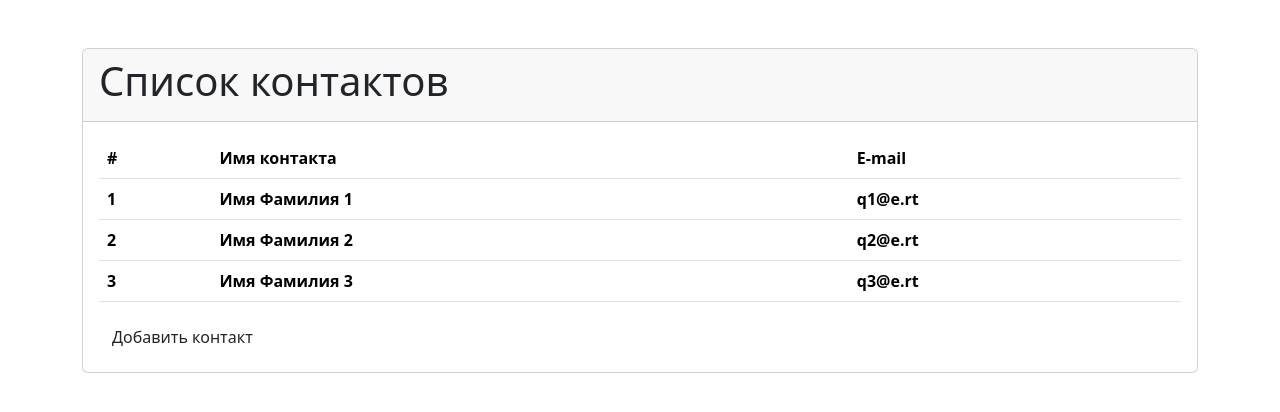
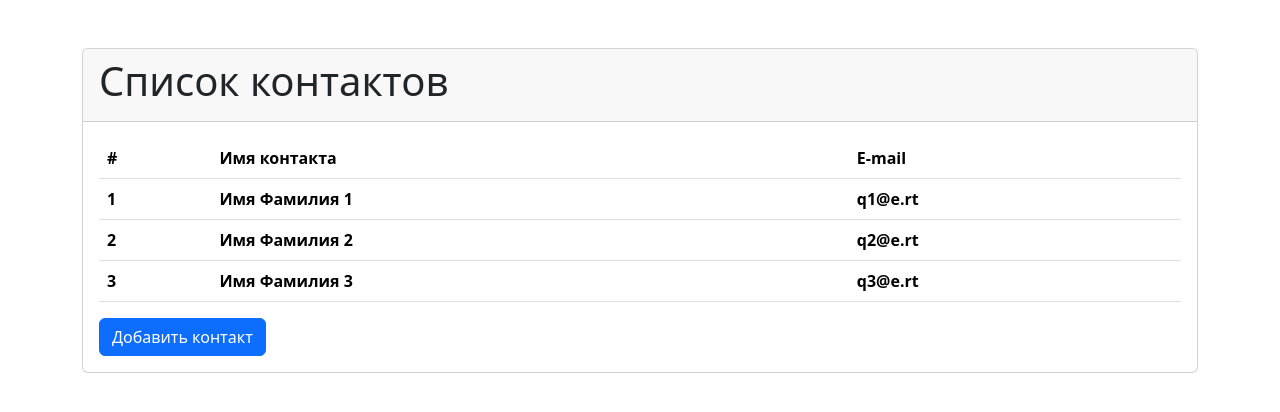
Before and after one commit to an2niy85/ContactApp, a React (Create React App) app in the folder client/: page / in a window 1280 px wide. Shown: the top 412 px of the page. Built offline with nearby package versions, Linux system fonts and the light colour scheme.

Commit message:
Унификаия id

```diff
--- a/client/src/App.js
+++ b/client/src/App.js
@@ -12,12 +12,14 @@ const App = () => {
   );
 
   const addContact = () => {
+    const newId = Math.max(...contacts.map(e => e.id)) + 1;
+
     const item = {
-      id:Math.floor(Math.random() * 100),
+      id: newId,
       name:'Имя Фамилия 3',
       email: 'q3@e.rt'
     };
-    setContacts(...contacts, item);
+    setContacts([...contacts, item]);
   }
 
   return (
@@ -30,7 +32,7 @@ const App = () => {
           <TableContact contacts={contacts}/>
           <div>
             <button
-              className='btn btn-primery'
+              className='btn btn-primary'
               onClick={()=>{addContact()}}
             >
               Добавить контакт
```
